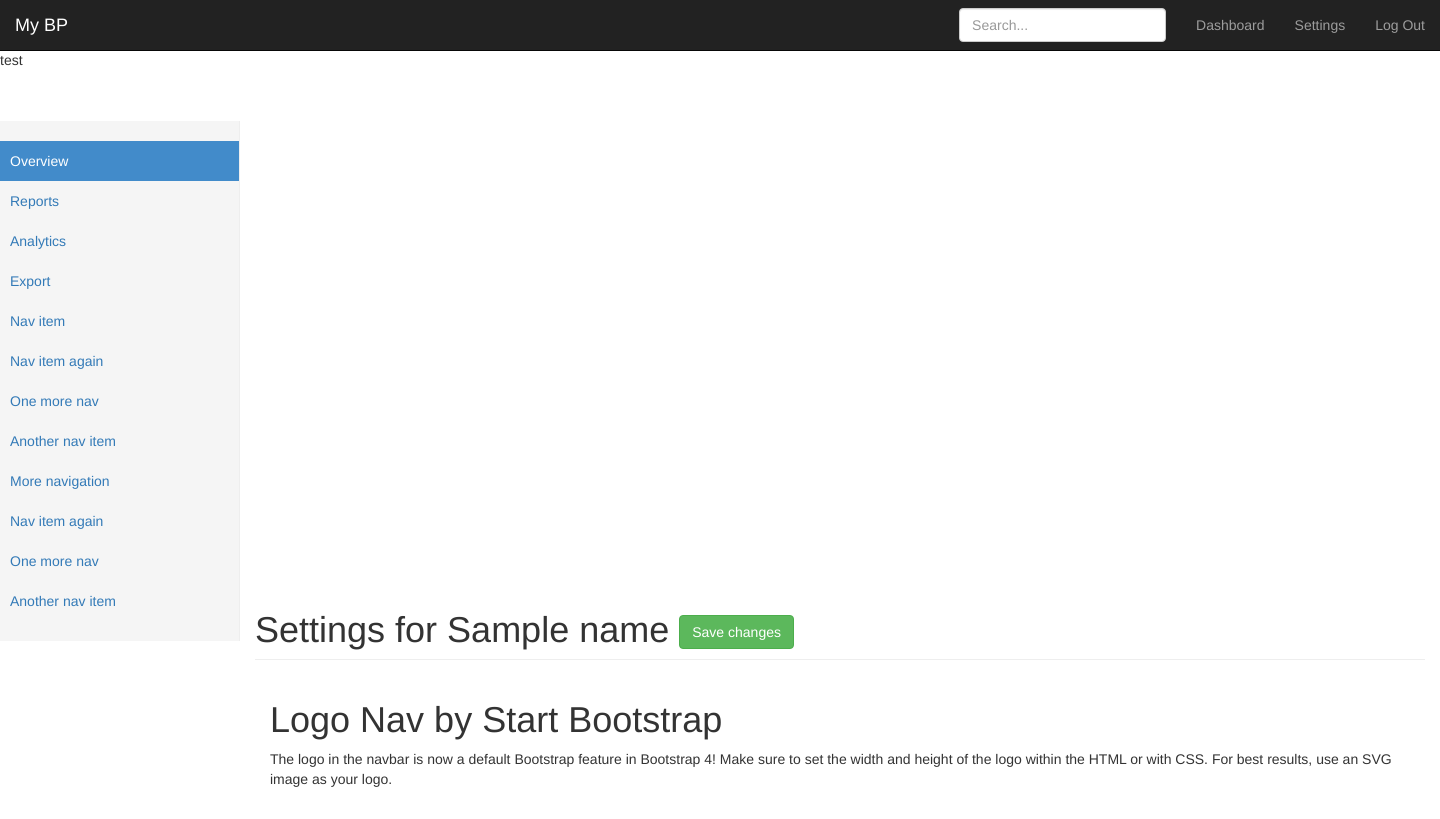
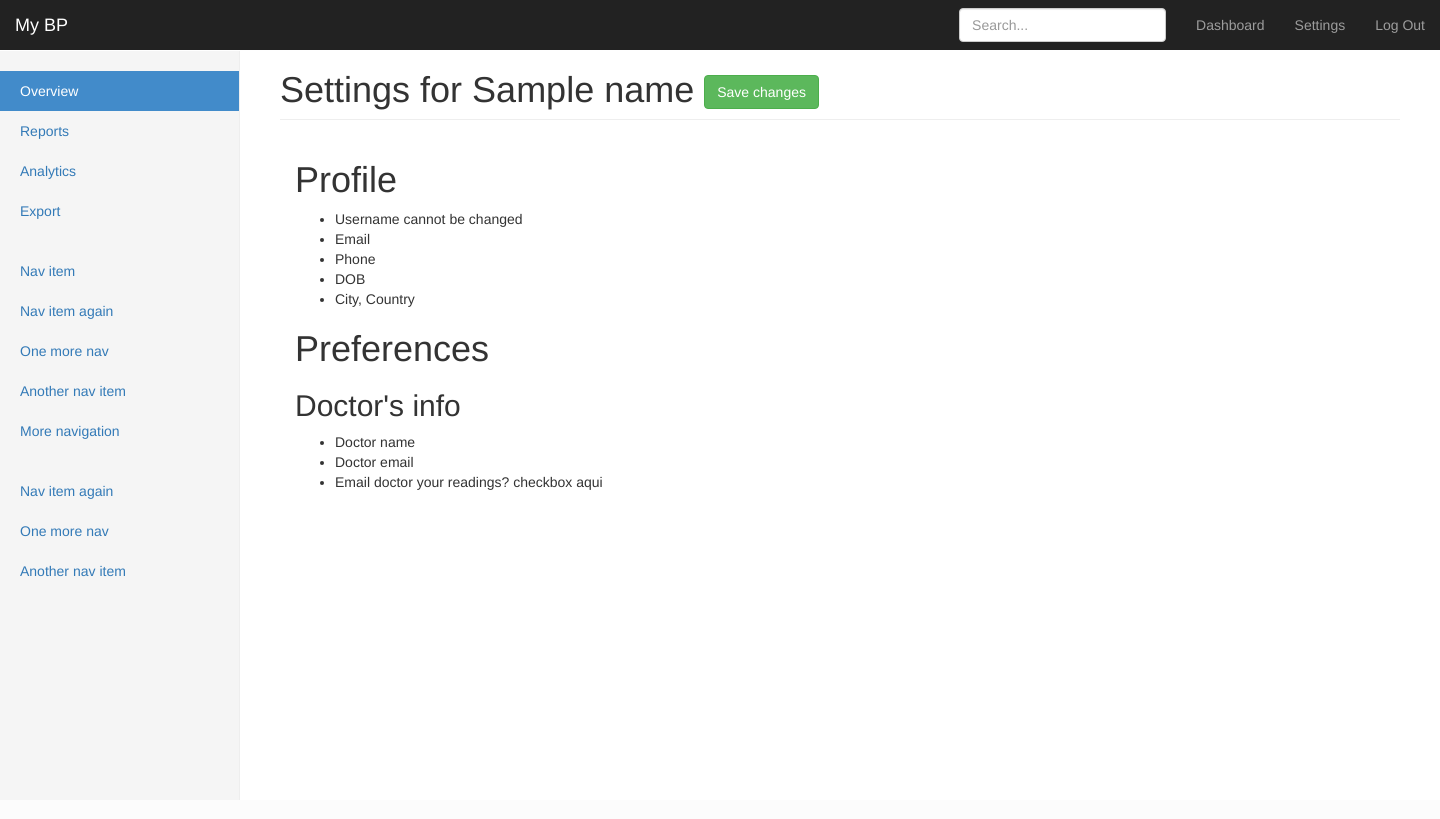
Before and after one commit to itprohelper/mybp, a Flask app: template www/templates/settings.html in a window 1440 px wide. Run offline with Flask 2, Linux system fonts and the light colour scheme; the template is opened without the code that fills it: most values are stand-ins (such as "Sample title", 1, 10 or a date in 2020); some libraries are stand-ins or nearby versions.

Commit message:
styles are good now

```diff
--- a/www/templates/settings.html
+++ b/www/templates/settings.html
@@ -1,5 +1,5 @@
 <!-- Navigation -->
-{% extends 'bootstrap/base.html' %}
+{% extends "bootstrap/base.html" %}
 {% from 'bootstrap/wtf.html' import form_field %}
 {% import "bootstrap/wtf.html" as wtf %}
 
@@ -8,8 +8,9 @@ Settings | My BP
 {% endblock %}
 
 {% block styles %}
+{{super()}}
 <link rel="stylesheet" href="{{ url_for('static', filename='css/dashboard.css') }}">
-{{super()}}
+
 {% endblock %}
 
 {% block content %}
@@ -37,7 +38,7 @@ Settings | My BP
         </div>
       </div>
     </nav>
-    test
+
 
     <div class="container-fluid">
       <div class="row">
@@ -80,6 +81,7 @@ Settings | My BP
             </div>
             </div>
             </div>
+            </div>
 
 
 
@@ -92,9 +94,24 @@ Settings | My BP
 
 <!-- Page Content -->
 <div class="container">
-  <h1 class="mt-4">Logo Nav by Start Bootstrap</h1>
-  <p>The logo in the navbar is now a default Bootstrap feature in Bootstrap 4! Make sure to set the width and height of the logo within the HTML or with CSS. For best results, use an SVG image as your logo.</p>
+  <h1 class="mt-4">Profile</h1>
+  <ul>
+  <li>Username cannot be changed</li>
+  <li>Email</li>
+  <li>Phone</li>
+  <li>DOB</li>
+  <li>City, Country</li>
+  </ul>
+
+  </ul>
+    <h1 class="mt-4">Preferences</h1>
+    <h2 class="mt-4">Doctor's info</h2>
+    <ul>
+    <li>Doctor name</li>
+    <li>Doctor email</li>
+    <li>Email doctor your readings? checkbox aqui</li>
+    </ul>
 </div>
-  </div>
+
 <!-- /.container -->
 {% endblock %}
```
